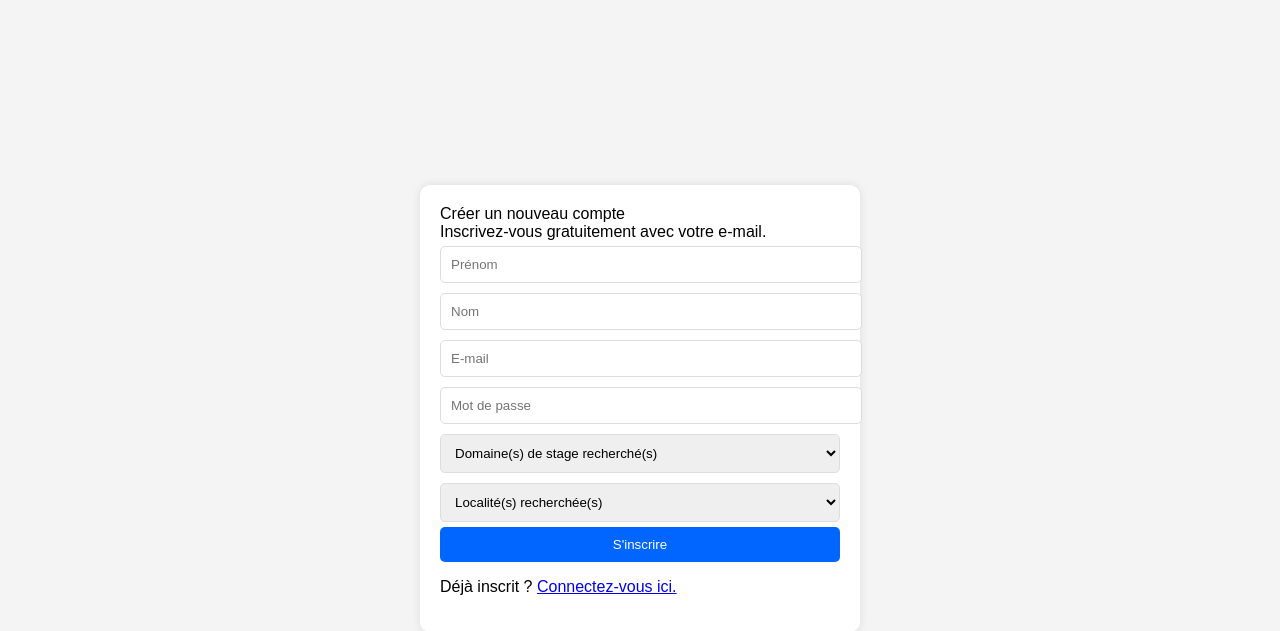
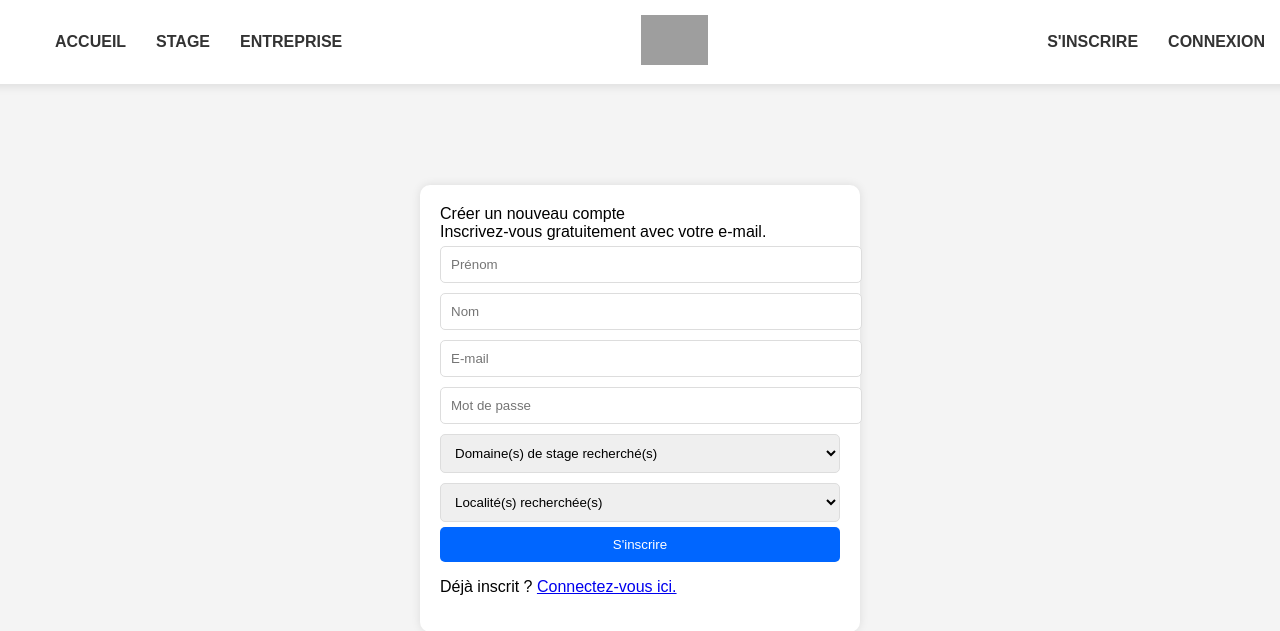
Before and after one commit to YuGxKuS4N/projetWEB, a PHP site: page /nv_compte.html in a window 1280 px wide. Shown: the top 631 px of the page. Run offline with PHP 8.4, Linux system fonts and the light colour scheme; grey boxes are pictures that could not be loaded.

Commit message:
mise en marche des diff pages

```diff
--- a/pages/creation_compte/nv_compte.html
+++ b/pages/creation_compte/nv_compte.html
@@ -4,7 +4,23 @@
     <meta charset="UTF-8">
     <meta name="viewport" content="width=device-width, initial-scale=1.0">
     <title>Inscription</title>
-    <link rel="stylesheet" href="styles/styles.css">
+    <link rel="stylesheet" href="./styles/styles.css">
+    <nav class="navbar">
+        <ul class="nav-left">
+            <li><a href="../index/index.html">ACCUEIL</a></li>
+            <li><a href="#">STAGE</a></li>
+            <li><a href="#">ENTREPRISE</a></li>
+        </ul>
+
+        <div class="nav-logo">
+            <img src="/images/logo.png" alt="Logo du Site">
+        </div>
+
+        <ul class="nav-right">
+            <li><a href="../creation_compte/nv_compte.html">S'INSCRIRE</a></li>
+            <li><a href="../creation_compte/connexion.html">CONNEXION</a></li>
+        </ul>
+    </nav>
 </head>
 <body>
     <div class="form-box">
--- a/pages/creation_compte/styles/styles.css
+++ b/pages/creation_compte/styles/styles.css
@@ -40,3 +40,41 @@ button {
 button:hover {
     background-color: #005ce6;
 }
+
+.navbar {
+    background: #fff;
+    padding: 15px 50px;
+    display: flex;
+    justify-content: space-between;
+    align-items: center;
+    position: fixed;
+    width: 100%;
+    top: 0;
+    box-shadow: 0px 2px 10px rgba(0, 0, 0, 0.1);
+    z-index: 1000;
+}
+
+.nav-left, .nav-right {
+    list-style: none;
+    display: flex;
+    align-items: center;
+}
+
+.nav-left li, .nav-right li {
+    margin: 0 15px;
+}
+
+.nav-left a, .nav-right a {
+    text-decoration: none;
+    color: #333;
+    font-weight: 600;
+    transition: color 0.3s;
+}
+
+.nav-left a:hover, .nav-right a:hover {
+    color: #a67c52;
+}
+
+.nav-logo img {
+    height: 50px;
+}
```
Also changed, not shown: pages/creation_compte/connexion.html (+17 -1 lines), pages/index/index.html (+4 -4 lines), pages/index/styles/stylesindex.css (renamed from pages/index/styles/styles.css), 1 other file.
